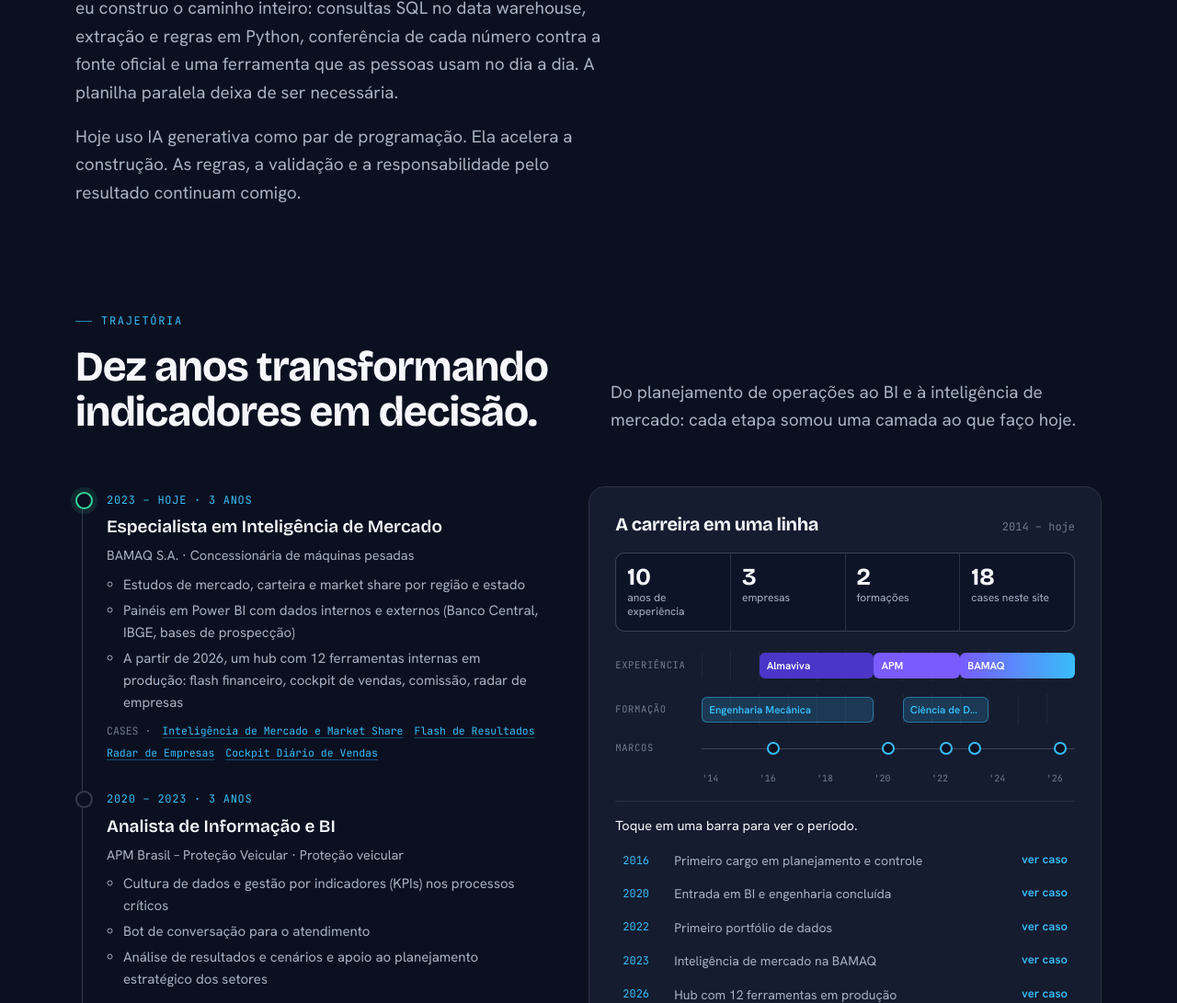
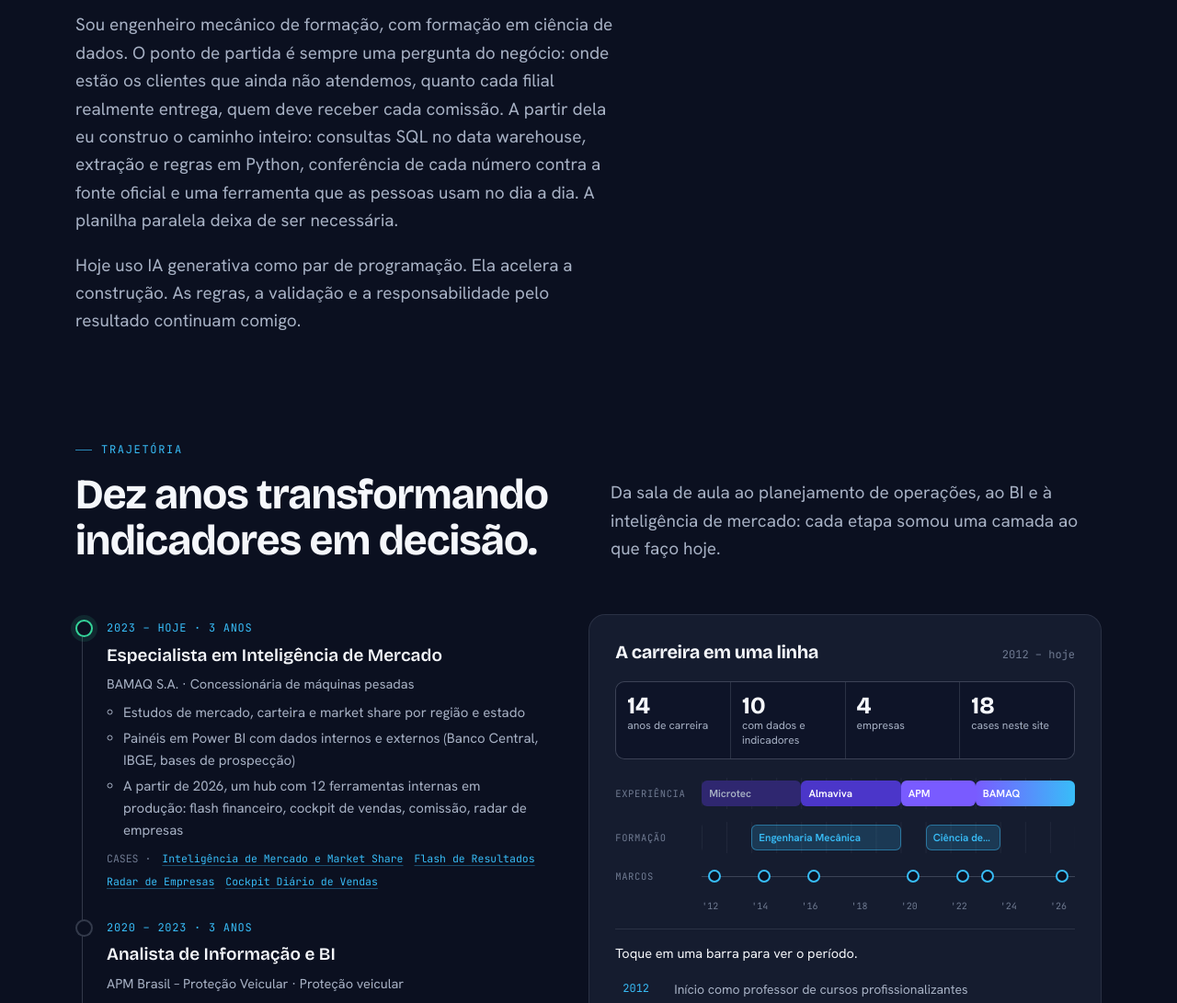
Before and after one commit to VitorBarros7/VitorBarros7.github.io, a plain HTML site: page index.html in a window 1280 px wide. Shown: the part 1709-2800 px from the top of the page at 92% size. Drawn offline with nearby package versions, Linux system fonts and the light colour scheme.

Commit message:
Inclui Microtec (2012-2016) na trajetória

```diff
--- a/index.html
+++ b/index.html
@@ -546,13 +546,14 @@ body.lock { overflow: hidden; }
 .lk span { color: var(--muted); font-size: 12px; line-height: 1.3; }
 .lane { display: grid; grid-template-columns: 84px minmax(0,1fr); align-items: center; gap: 10px; }
 .ln { font-family: var(--f-mono); font-size: 10.5px; color: var(--faint); letter-spacing: .06em; text-transform: uppercase; }
-.track { position: relative; height: 34px; background: repeating-linear-gradient(90deg, rgba(167,177,196,.07) 0 1px, transparent 1px calc(100% / 13)); border-radius: 6px; }
+.track { position: relative; height: 34px; background-image: linear-gradient(90deg, rgba(167,177,196,.08) 1px, transparent 1px); background-size: calc(100% / 15) 100%; border-radius: 6px; }
 .bar { position: absolute; top: 3px; bottom: 3px; border: 0; border-radius: 6px; cursor: pointer; padding: 0 8px; display: flex; align-items: center; overflow: hidden; color: #fff; font-size: 11.5px; font-weight: 600; transition: transform .2s, box-shadow .2s; }
 .bar span { white-space: nowrap; overflow: hidden; text-overflow: ellipsis; }
 .bar:hover, .bar.on { transform: translateY(-2px); box-shadow: 0 8px 20px -8px rgba(0,0,0,.8), 0 0 0 2px var(--fg); }
-.bar.exp.e0 { background: #4B36C9; }
-.bar.exp.e1 { background: var(--violet); }
-.bar.exp.e2 { background: linear-gradient(90deg, var(--violet), var(--cyan)); }
+.bar.exp.e0 { background: #2F2770; color: var(--muted); }
+.bar.exp.e1 { background: #4B36C9; }
+.bar.exp.e2 { background: var(--violet); }
+.bar.exp.e3 { background: linear-gradient(90deg, var(--violet), var(--cyan)); }
 .bar.form { background: rgba(56,189,248,.18); color: var(--cyan); box-shadow: inset 0 0 0 1px rgba(56,189,248,.45); }
 .track.marcos { height: 22px; background: none; }
 .track.marcos::before { content: ""; position: absolute; left: 0; right: 0; top: 50%; height: 1px; background: var(--line-2); }
@@ -644,7 +645,7 @@ body.lock { overflow: hidden; }
     <div class="wrap">
       <div class="sec-head">
         <div class="t"><span class="eyebrow">Trajetória</span><h2>Dez anos transformando indicadores em decisão.</h2></div>
-        <p class="lead">Do planejamento de operações ao BI e à inteligência de mercado: cada etapa somou uma camada ao que faço hoje.</p>
+        <p class="lead">Da sala de aula ao planejamento de operações, ao BI e à inteligência de mercado: cada etapa somou uma camada ao que faço hoje.</p>
       </div>
       <div class="timeline">
         <div>
@@ -653,7 +654,7 @@ body.lock { overflow: hidden; }
           <ol class="tl tl-form" id="formacao"></ol>
         </div>
         <div class="cal carreira-card">
-          <div class="cal-head"><h3>A carreira em uma linha</h3><span>2014 – hoje</span></div>
+          <div class="cal-head"><h3>A carreira em uma linha</h3><span>2012 – hoje</span></div>
           <div id="linha" class="linha"></div>
           <div class="cal-tip" id="linha-tip"></div>
         </div>
@@ -772,7 +773,7 @@ window.CONTEUDO = {
 
   /* Números do hero: só fatos medidos nos projetos. */
   destaques: [
-    { valor: '10 anos', rotulo: 'com indicadores, BI e dados em 3 empresas', ancora: 'trajetoria' },
+    { valor: '14 anos', rotulo: 'de carreira, 10 deles com indicadores, BI e dados', ancora: 'trajetoria' },
     { valor: '28,4 mi', rotulo: 'empresas ativas no Radar', caso: 'radar' },
     { valor: '12', rotulo: 'ferramentas no hub interno', caso: 'hub' },
     { valor: '100%', rotulo: 'de aderência ao FP&A no Flash', caso: 'flash' }
@@ -780,7 +781,8 @@ window.CONTEUDO = {
 
   sobre: {
     paragrafos: [
-      'Há dez anos transformo indicadores em decisão. Comecei no planejamento e controle de operações da Almaviva, ajudei a construir a cultura de dados e o BI da APM Brasil e hoje sou Especialista em Inteligência de Mercado na BAMAQ.',
+      'Há dez anos transformo indicadores em decisão. Passei pelo planejamento e controle de operações da Almaviva, ajudei a construir a cultura de dados e o BI da APM Brasil e hoje sou Especialista em Inteligência de Mercado na BAMAQ.',
+      'Antes disso, de 2012 a 2016, fui professor e depois coordenador de cursos profissionalizantes na Microtec. Ali aprendi a explicar o técnico de forma simples e a liderar equipes, duas coisas que hoje decidem se uma ferramenta de dados é adotada ou esquecida.',
       'Sou engenheiro mecânico de formação, com formação em ciência de dados. O ponto de partida é sempre uma pergunta do negócio: onde estão os clientes que ainda não atendemos, quanto cada filial realmente entrega, quem deve receber cada comissão. A partir dela eu construo o caminho inteiro: consultas SQL no data warehouse, extração e regras em Python, conferência de cada número contra a fonte oficial e uma ferramenta que as pessoas usam no dia a dia. A planilha paralela deixa de ser necessária.',
       'Hoje uso IA generativa como par de programação. Ela acelera a construção. As regras, a validação e a responsabilidade pelo resultado continuam comigo.'
     ],
@@ -1353,7 +1355,7 @@ window.CONTEUDO = {
       { nome: 'GeoJSON' }, { nome: 'Shapely' }, { nome: 'RLS' }, { nome: 'OAuth' }
     ]},
     { grupo: 'Planejamento e gestão', itens: [
-      { nome: 'Gestão por KPIs' }, { nome: 'Forecast' }, { nome: 'Budget' }, { nome: 'Scrum e Lean Six Sigma (noções)', semEvidencia: true }
+      { nome: 'Gestão por KPIs' }, { nome: 'Forecast' }, { nome: 'Budget' }, { nome: 'Liderança de equipes', semEvidencia: true }, { nome: 'Treinamento e capacitação', semEvidencia: true }, { nome: 'Scrum e Lean Six Sigma (noções)', semEvidencia: true }
     ]}
   ],
 
@@ -1388,6 +1390,16 @@ window.CONTEUDO = {
         'Orientação de capacidade e estratégia aos gerentes da operação'
       ],
       casos: ['capacidade-almaviva']
+    },
+    {
+      empresa: 'Microtec', cargo: 'Professor e Coordenador de Cursos Profissionalizantes', inicio: 2012, fim: 2016, educacao: true,
+      setor: 'Educação profissional',
+      destaques: [
+        'Começou como professor e assumiu a coordenação dos cursos',
+        'Coordenação dos professores e alunos dos turnos da manhã, tarde e noite',
+        'Cursos de AutoCAD, SolidWorks, Unigraphics (NX), Revit Architecture, SketchUp, Excel avançado e informática'
+      ],
+      casos: []
     }
   ],
 
@@ -1398,6 +1410,8 @@ window.CONTEUDO = {
 
   /* Marcos exibidos na linha de carreira. */
   marcos: [
+    { ano: 2012, texto: 'Início como professor de cursos profissionalizantes' },
+    { ano: 2014, texto: 'Início da Engenharia Mecânica' },
     { ano: 2016, texto: 'Primeiro cargo em planejamento e controle', caso: 'capacidade-almaviva' },
     { ano: 2020, texto: 'Entrada em BI e engenharia concluída', caso: 'bi-apm' },
     { ano: 2022, texto: 'Primeiro portfólio de dados', caso: 'fundamentos' },
@@ -1917,7 +1931,7 @@ window.CONTEUDO = {
       return '<li class="' + (c.fim == null ? 'atual' : '') + '"><span class="q">' + periodo(c.inicio, c.fim) + ' · ' + ((c.fim == null ? ANO_HOJE : c.fim) - c.inicio || 1) + ' anos</span>' +
         '<b>' + esc(c.cargo) + '</b><span class="emp">' + esc(c.empresa) + ' · ' + esc(c.setor) + '</span>' +
         '<ul class="tl-pts">' + c.destaques.map(function (d) { return '<li>' + esc(d) + '</li>'; }).join('') + '</ul>' +
-        '<div class="ev">CASES · ' + c.casos.filter(function (k) { return byId[k]; }).map(function (k) { return '<button data-caso="' + k + '">' + esc(byId[k].titulo) + '</button>'; }).join('') + '</div></li>';
+        (c.casos.length ? '<div class="ev">CASES · ' + c.casos.filter(function (k) { return byId[k]; }).map(function (k) { return '<button data-caso="' + k + '">' + esc(byId[k].titulo) + '</button>'; }).join('') + '</div>' : '') + '</li>';
     }).join('');
     $('#formacao').innerHTML = C.formacao.map(function (f) { return '<li><span class="q">' + periodo(f.inicio, f.fim) + '</span><b>' + esc(f.curso) + '</b><span class="emp">' + esc(f.instituicao) + '</span></li>'; }).join('');
 
@@ -1931,10 +1945,12 @@ window.CONTEUDO = {
     var form = C.formacao.map(function (f) { return barra('form', f.inicio, f.fim, f.curso.split(' (')[0], f.curso + ' · ' + f.instituicao + ' · ' + periodo(f.inicio, f.fim)); }).join('');
     var marcos = C.marcos.map(function (m) { return '<button class="mk" style="left:calc(' + pos(m.ano) + ' + ' + (100 / (A1 - A0) / 2).toFixed(2) + '%)" data-marco="' + m.ano + '" aria-label="' + m.ano + ': ' + esc(m.texto) + '"></button>'; }).join('');
     var anosExp = ANO_HOJE - Math.min.apply(null, C.carreira.map(function (c) { return c.inicio; }));
+    var anosDados = ANO_HOJE - Math.min.apply(null, C.carreira.filter(function (c) { return !c.educacao; }).map(function (c) { return c.inicio; }));
+    var grade = ' style="background-size:calc(100% / ' + (A1 - A0) + ') 100%"';
     $('#linha').innerHTML =
-      '<div class="lk"><div><b>' + anosExp + '</b><span>anos de experiência</span></div><div><b>' + C.carreira.length + '</b><span>empresas</span></div><div><b>' + C.formacao.length + '</b><span>formações</span></div><div><b>' + C.projetos.length + '</b><span>cases neste site</span></div></div>' +
-      '<div class="lane"><span class="ln">Experiência</span><div class="track">' + exp + '</div></div>' +
-      '<div class="lane"><span class="ln">Formação</span><div class="track">' + form + '</div></div>' +
+      '<div class="lk"><div><b>' + anosExp + '</b><span>anos de carreira</span></div><div><b>' + anosDados + '</b><span>com dados e indicadores</span></div><div><b>' + C.carreira.length + '</b><span>empresas</span></div><div><b>' + C.projetos.length + '</b><span>cases neste site</span></div></div>' +
+      '<div class="lane"><span class="ln">Experiência</span><div class="track"' + grade + '>' + exp + '</div></div>' +
+      '<div class="lane"><span class="ln">Formação</span><div class="track"' + grade + '>' + form + '</div></div>' +
       '<div class="lane"><span class="ln">Marcos</span><div class="track marcos">' + marcos + '</div></div>' +
       '<div class="axis">' + anos + '</div>';
     $('#linha-tip').innerHTML = '<p class="lt-sel" id="lt-sel">Toque em uma barra para ver o período.</p><ol class="marcos-lista">' + C.marcos.map(function (m) { return '<li data-ano="' + m.ano + '"><span class="q">' + m.ano + '</span><span>' + esc(m.texto) + '</span>' + (byId[m.caso] ? '<button class="linkbtn" data-caso="' + m.caso + '">ver caso</button>' : '') + '</li>'; }).join('') + '</ol>';
```
